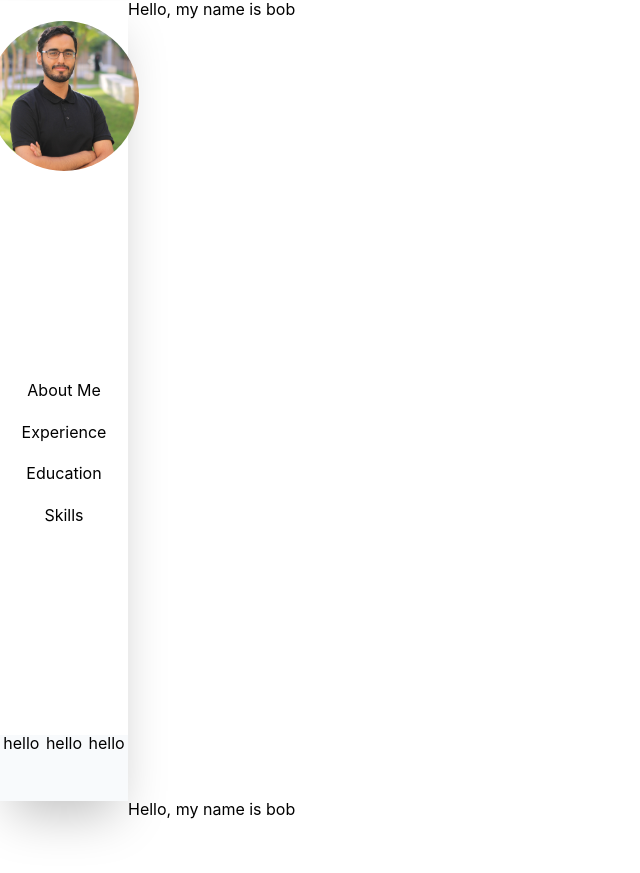
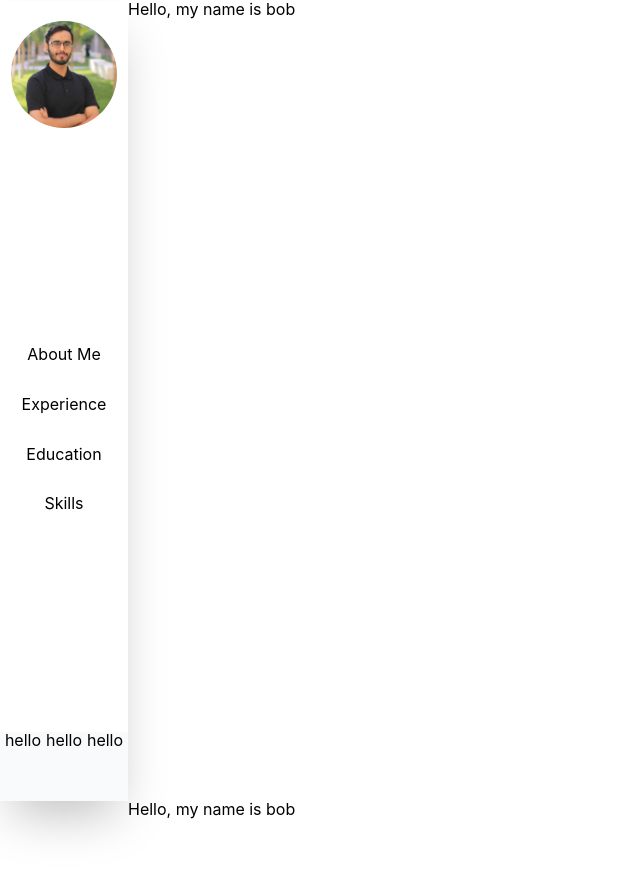
Before and after one commit to Sma-Das/next-portfolio-app, a Next.js app: page / in a window 1280 px wide. Shown: the part 799-1672 px from the top of the page, without its empty margins (0-640 px from the left). Built offline with nearby package versions, Linux system fonts and the light colour scheme; grey boxes are pictures that could not be loaded.

Commit message:
Created sidebar navigation

```diff
--- /dev/null
+++ b/components/sidebar-navigation.tsx
@@ -0,0 +1,23 @@
+type SidebarNavigationProps = {
+  routes: Array<Array<string>>;
+};
+
+const SidebarNavigation: React.FC<SidebarNavigationProps> = ({ routes }) => {
+  return (
+    <>
+      <nav className="basis-3/4 grow text-center w-full flex flex-col flex-1 items-center justify-center">
+        {routes.map(([route, displayText], idx) => (
+          <a
+            key={idx}
+            href={route}
+            className="p-1 animate-underline after:bg-black active:font-bold my-3"
+          >
+            {displayText}
+          </a>
+        ))}
+      </nav>
+    </>
+  );
+};
+
+export default SidebarNavigation;
--- a/components/sidebar.tsx
+++ b/components/sidebar.tsx
@@ -1,29 +1,32 @@
 import Image from "next/image";
+import SidebarNavigation from "./sidebar-navigation";
 
 const Sidebar: React.FC = () => {
+  const routes = [
+    ["#about-me", "About Me"],
+    ["#experience", "Experience"],
+    ["#education", "Education"],
+    ["#skills", "Skills"],
+  ];
+
   return (
     <>
-      <div className="mt-5 relative h-[150px] w-[150px] flex-shrink-0">
+      <div className="mt-5 relative aspect-square w-5/6 flex-shrink-0 px-2">
+        <a href="#">
           <Image
             layout="fill"
             src="/assets/Sma Das.jpg"
             alt="Sma Das"
             className="rounded-full"
           />
+        </a>
       </div>
-      <nav className="basis-3/4 grow text-center w-full flex flex-col ">
-        <ol className="flex flex-col flex-1 items-center justify-center">
-          <li className="my-3">About Me</li>
-          <li className="my-3">Experience</li>
-          <li className="my-3">Education</li>
-          <li className="my-3">Skills</li>
-        </ol>
-      </nav>
+      <SidebarNavigation routes={routes} />
       <section
         about="socials"
         className="pb-12 w-full flex-shrink-0 grow bg-slate-50 "
       >
-        <div className="flex justify-around items-center">
+        <div className="flex justify-evenly items-center">
           <div>
             <a href="#">hello</a>
           </div>
```
Lines whose indentation alone changed are shown as unchanged.
